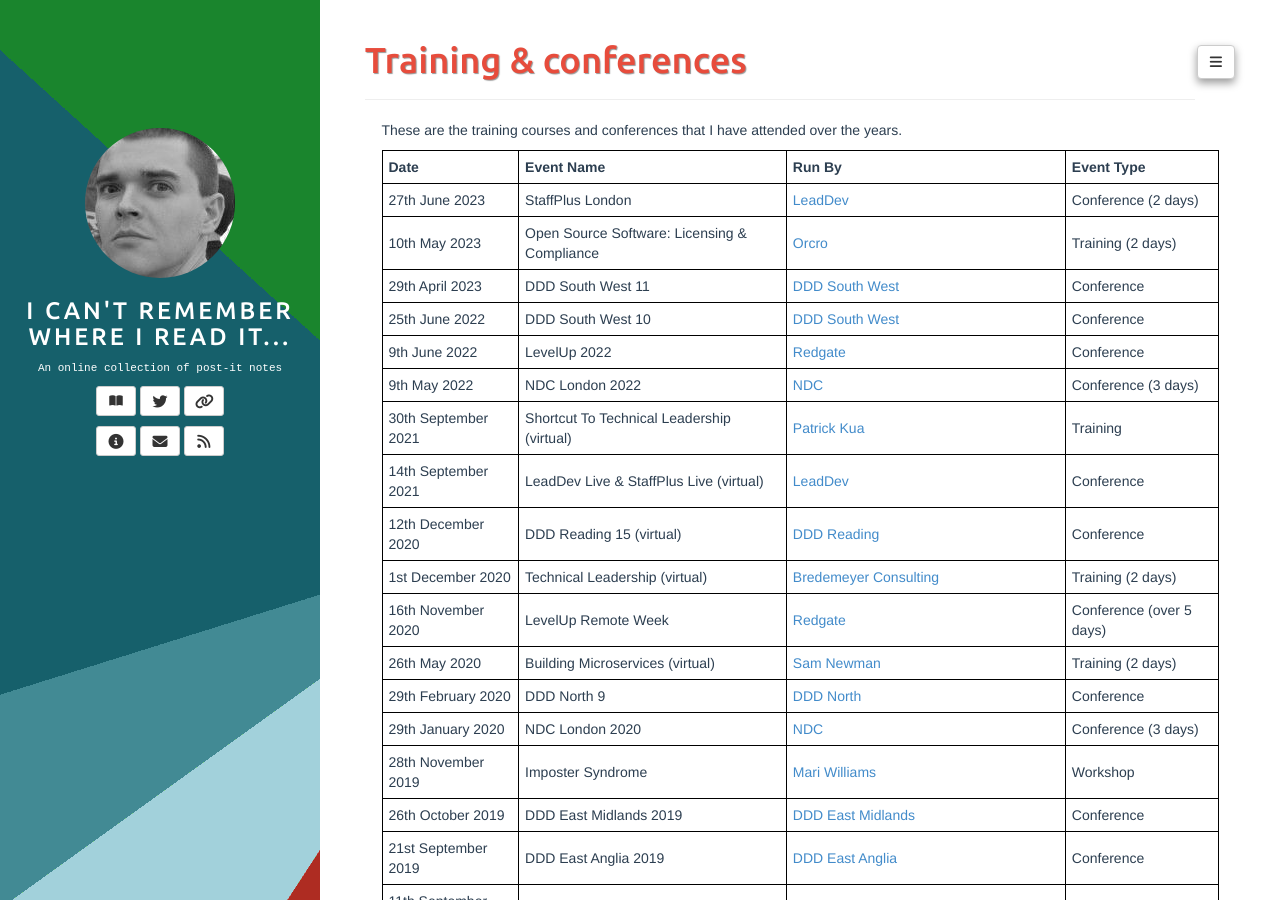
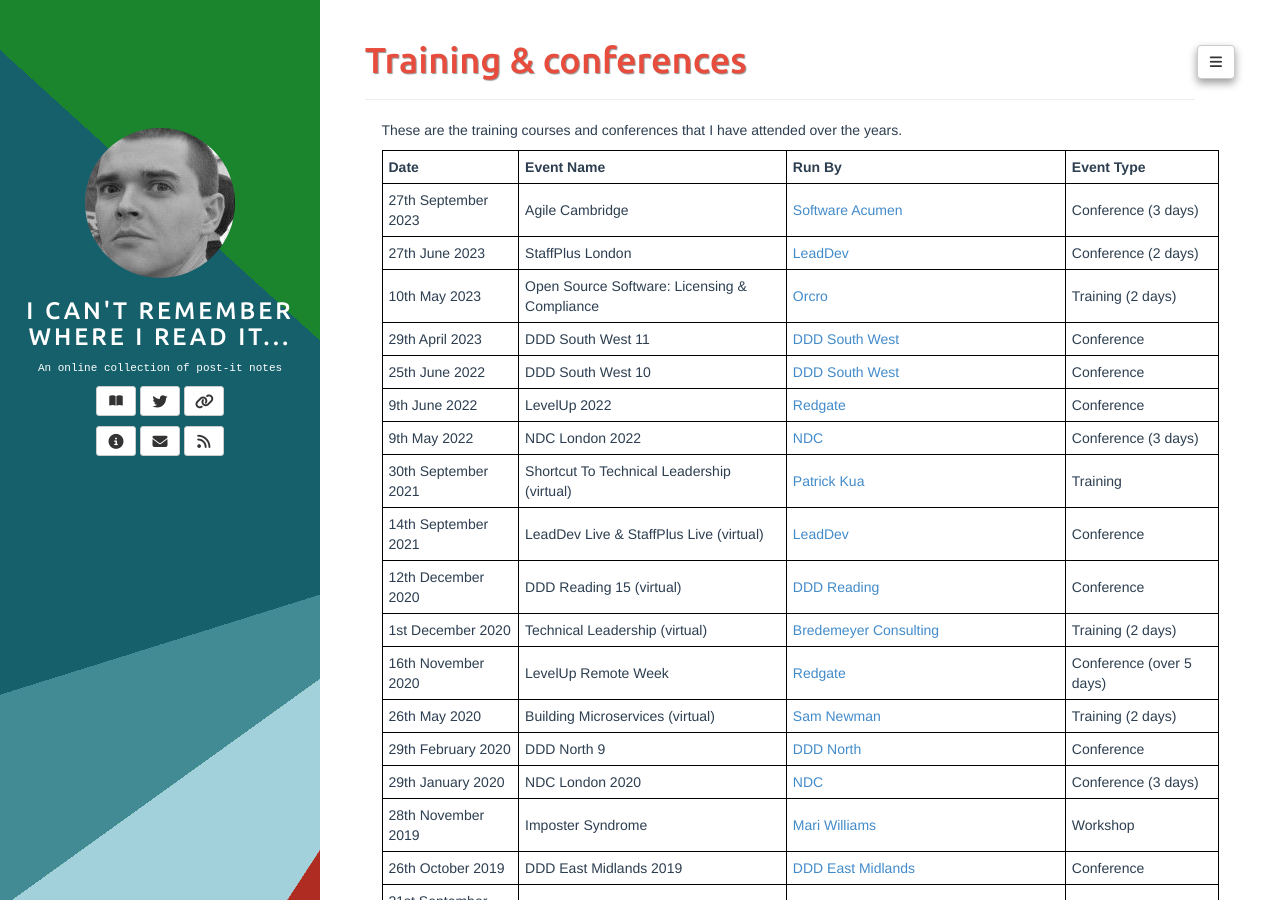
Before and after one commit to adrianbanks/adrianbanks.github.io, a Jekyll site: the page built from training.md, in a window 1280 px wide and 900 px high. Built offline with Jekyll 4.4.1, drawn with Linux system fonts in a browser that asks for light colours.

Commit message:
Add Agile Cambridge attendance

```diff
--- a/training.md
+++ b/training.md
@@ -7,6 +7,7 @@ These are the training courses and conferences that I have attended over the yea
 
 | **Date**            | **Event Name**                                     | **Run By**                                               | **Event Type**           |
 | ------------------- | -------------------------------------------------- | -------------------------------------------------------- | ------------------------ |
+| 27th September 2023 | Agile Cambridge                                    | [Software Acumen][10]                                    | Conference (3 days)      |
 | 27th June 2023      | StaffPlus London                                   | [LeadDev][29]                                            | Conference (2 days)      |
 | 10th May 2023       | Open Source Software: Licensing & Compliance       | [Orcro][33]                                              | Training (2 days)        |
 | 29th April 2023     | DDD South West 11                                  | [DDD South West][2]                                      | Conference               |
```
